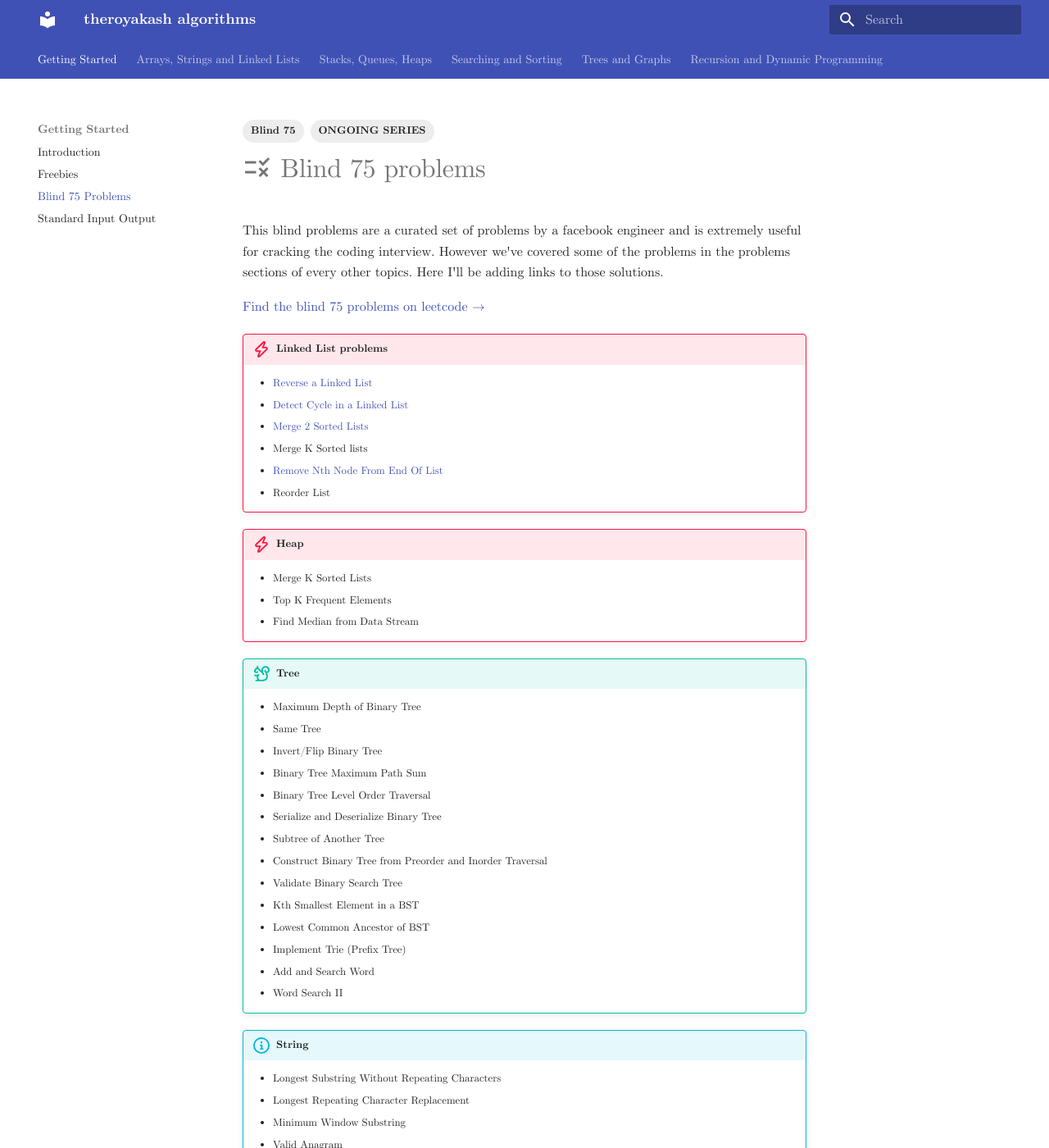
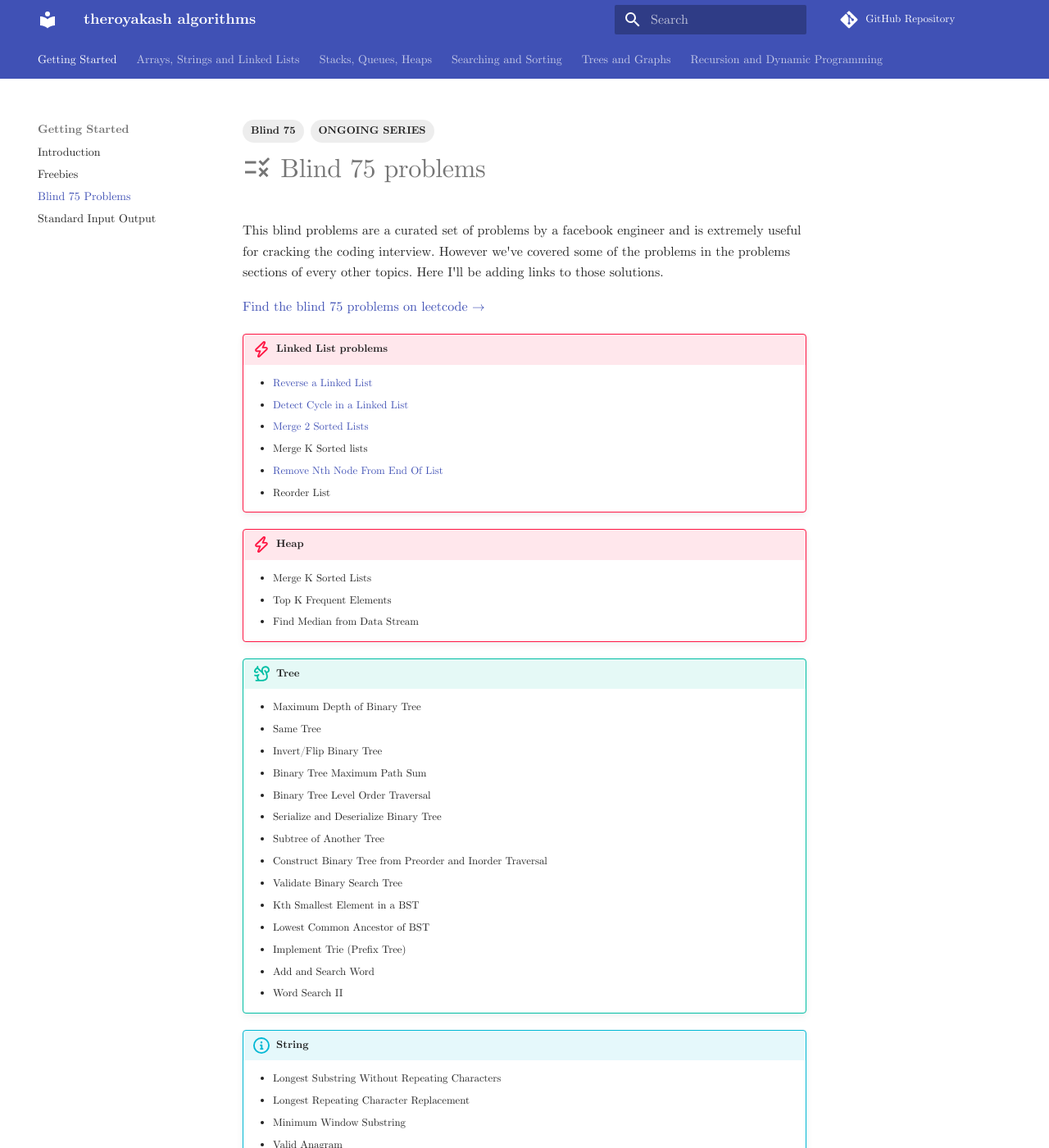
Before and after one commit to theroyakash/algorithms.theroyakash.com, an MkDocs documentation site: the page built from docs/blind75.md, in a window 1280 px wide and 1400 px high. Shown: the whole window at 82% size. Built offline with MkDocs 1.6.1 and Material for MkDocs 9.7.7, drawn with Linux system fonts in a browser that asks for light colours; comment, search, counter and statistics services are not loaded.

Commit message:
comments, code font 👨🏼‍💻 set to **bold**
- code font 👨🏼‍💻 set to **bold** for accessibility :wrench:
- added comment system 🦍
- updated the overall design 👨🏼‍🦳
- added provision to load website even faster ⚡⚡⚡

```diff
--- a/docs/stylesheets/extra.css
+++ b/docs/stylesheets/extra.css
@@ -16,7 +16,13 @@
 	font-weight: regular;
 }
 
+@font-face {
+	font-family: "Computer Modern Code Bold";
+	src: url("./cmuntb.woff");
+	font-weight: bold;
+}
+
 :root{
     --md-text-font: "Computer Modern";
-	--md-code-font: "Computer Modern Code";
+	--md-code-font: "Computer Modern Code Bold";
 }
--- a/mkdocs.yml
+++ b/mkdocs.yml
@@ -1,5 +1,8 @@
 site_name: theroyakash algorithms
 site_url: https://algorithms.theroyakash.com
+repo_url: https://github.com/theroyakash/algorithms.theroyakash.com
+edit_uri: ""
+repo_name: GitHub Repository
 
 nav:
   - Getting Started:
@@ -39,9 +42,12 @@
 
 theme:
   name: material
+  custom_dir: overrides
   # logo: images/logo.png
   features:
     - navigation.expand
+    - navigation.tracking
+    - navigation.instant
     - navigation.top
     - navigation.tabs
   palette:
--- /dev/null
+++ b/overrides/main.html
@@ -0,0 +1,52 @@
+{% extends "base.html" %}
+
+{% block content %}
+  {{ super() }}
+
+  <!-- Giscus -->
+  <h2 id="__comments">{{ lang.t("meta.comments") }}</h2>
+
+
+        <script src="https://giscus.app/client.js"
+                data-repo="theroyakash/theroyakash-algorithms-comments"
+                data-repo-id="R_kgDOHRP_qA"
+                data-category="Announcements"
+                data-category-id="DIC_kwDOHRP_qM4CO5RD"
+                data-mapping="pathname"
+                data-reactions-enabled="1"
+                data-emit-metadata="0"
+                data-input-position="bottom"
+                data-theme="light"
+                data-lang="en"
+                crossorigin="anonymous"
+                async>
+        </script>
+
+  <!-- Reload on palette change -->
+  <script>
+    var palette = __md_get("__palette")
+    if (palette && typeof palette.color === "object")
+      if (palette.color.scheme === "slate") {
+        var giscus = document.querySelector("script[src*=giscus]")
+        giscus.setAttribute("data-theme", "dark")
+      }
+
+    /* Register event handlers after documented loaded */
+    document.addEventListener("DOMContentLoaded", function() {
+      var ref = document.querySelector("[data-md-component=palette]")
+      ref.addEventListener("change", function() {
+        var palette = __md_get("__palette")
+        if (palette && typeof palette.color === "object") {
+          var theme = palette.color.scheme === "slate" ? "dark" : "light"
+
+          /* Instruct Giscus to change theme */
+          var frame = document.querySelector(".giscus-frame")
+          frame.contentWindow.postMessage(
+            { giscus: { setConfig: { theme } } },
+            "https://giscus.app"
+          )
+        }
+      })
+    })
+  </script>
+{% endblock %}
```
Also changed, not shown: docs/stylesheets/cmuntb.woff (added).
